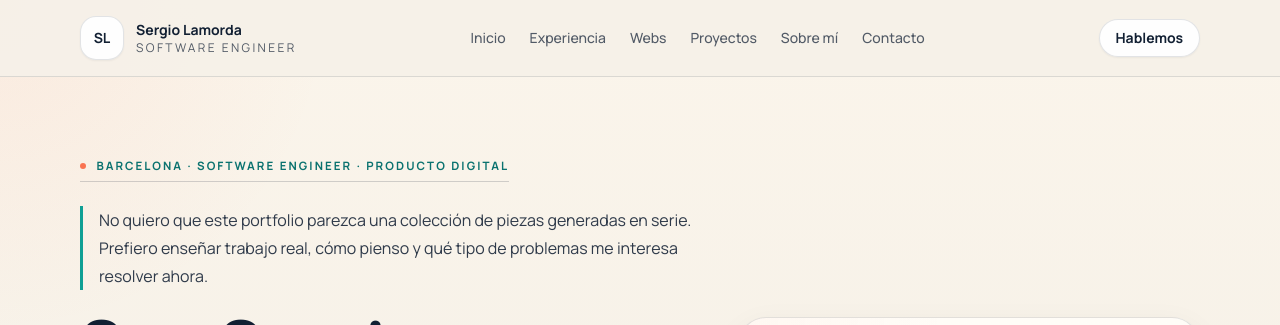
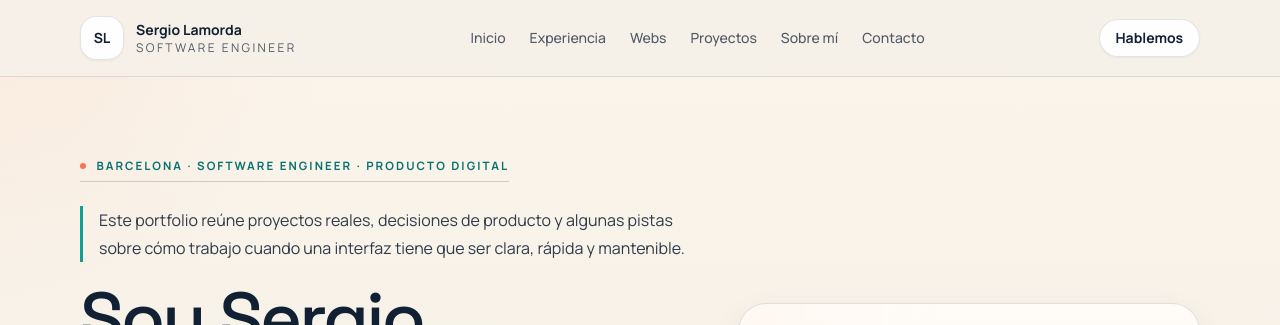
Before and after one commit to sergiolamorda/portfolio, an Astro site: page / in a window 1280 px wide. Shown: the top 325 px of the page. Built offline with nearby package versions, Linux system fonts and the light colour scheme; Astro itself is replaced by a stand-in of ours.

Commit message:
Ajusta frase inicial del portfolio

```diff
--- a/src/pages/index.astro
+++ b/src/pages/index.astro
@@ -316,7 +316,7 @@ const CURRENTLY = [
 
       <div class="space-y-5">
         <p class="note-block max-w-2xl text-base leading-7">
-          No quiero que este portfolio parezca una colección de piezas generadas en serie. Prefiero enseñar trabajo real, cómo pienso y qué tipo de problemas me interesa resolver ahora.
+          Este portfolio reúne proyectos reales, decisiones de producto y algunas pistas sobre cómo trabajo cuando una interfaz tiene que ser clara, rápida y mantenible.
         </p>
         <h1 class="max-w-4xl text-5xl sm:text-6xl lg:text-7xl">
           Soy Sergio. Desarrollo producto digital con foco en frontend, criterio visual y automatización aplicada.
```
